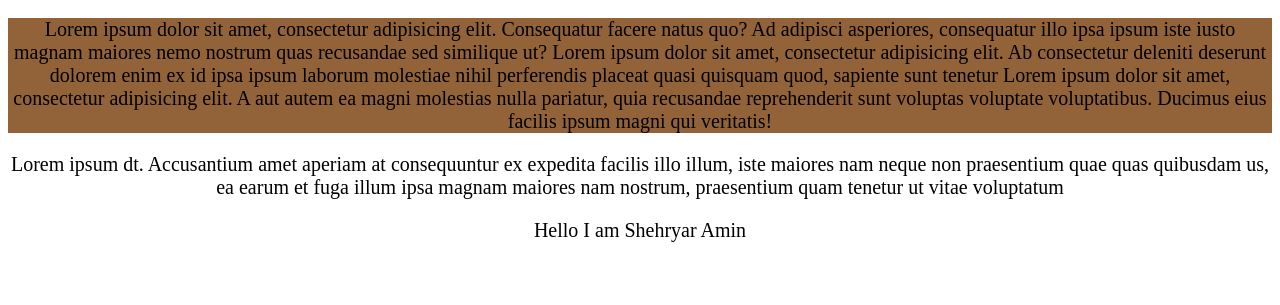
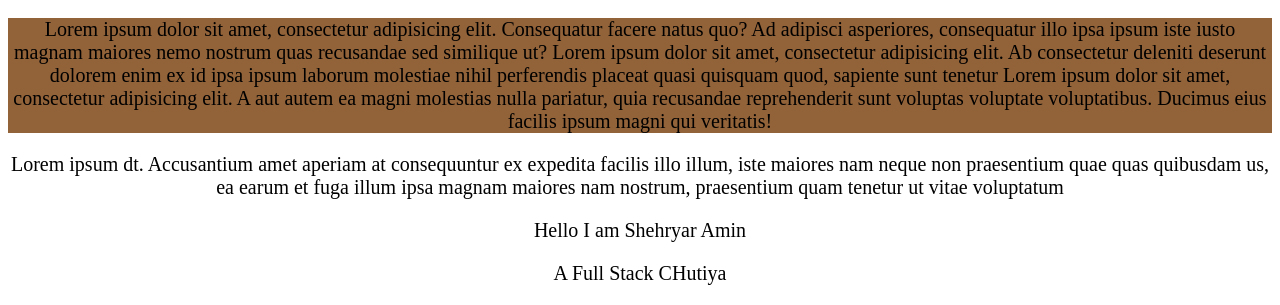
Before and after one commit to sharryy/Playing-With-HTML, a website: page index.html in a window 1280 px wide. Shown: the part 810-1115 px from the top of the page. Before the commit the page ends 1072 px from the top, so only its background shows below. Drawn offline with Linux system fonts and the light colour scheme.

Commit message:
Main Commit 2

```diff
--- a/index.html
+++ b/index.html
@@ -85,6 +85,9 @@
   <p>
     Hello I am Shehryar Amin
   </p>
+  <p>
+    A Full Stack CHutiya
+  </p>
 </section>
 </body>
 </html>
```
